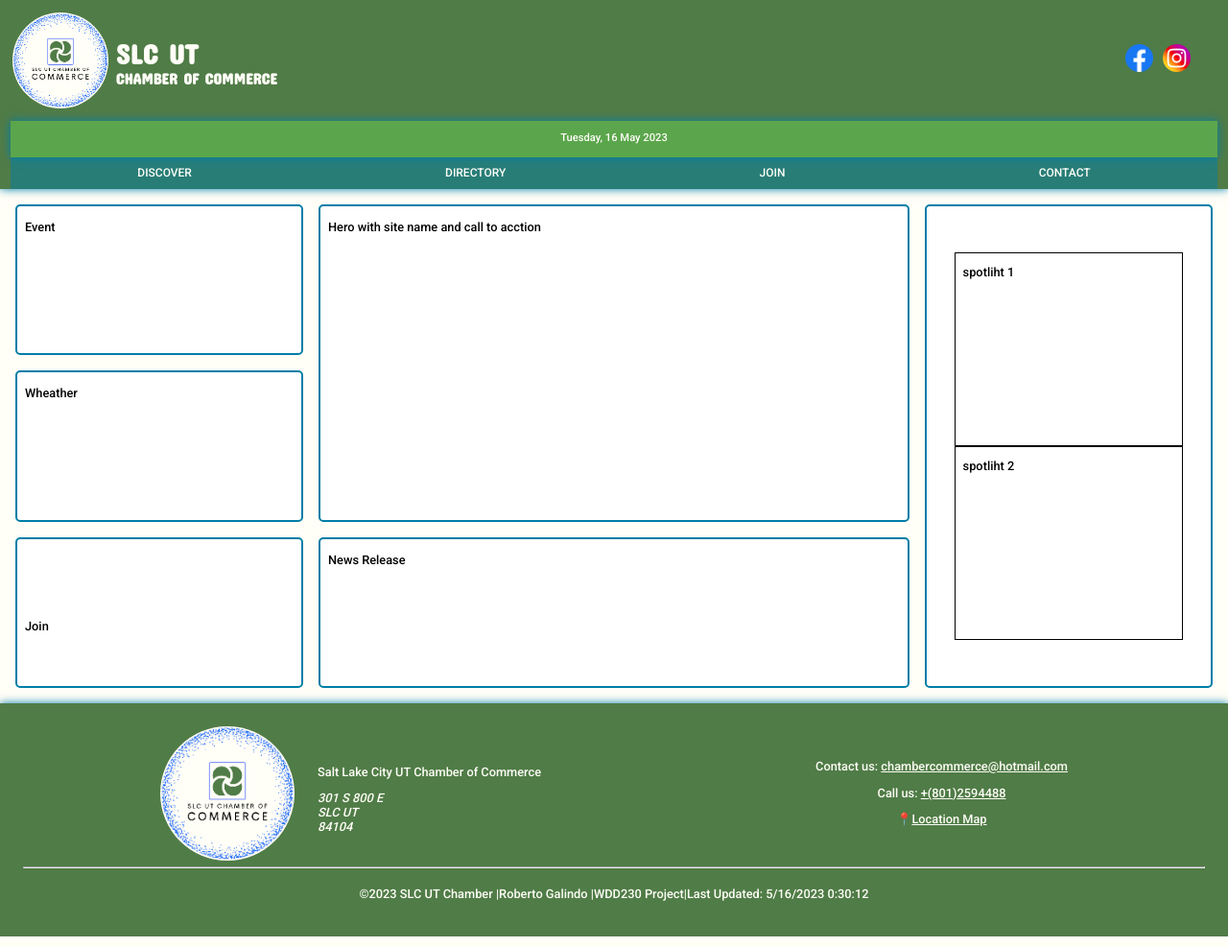
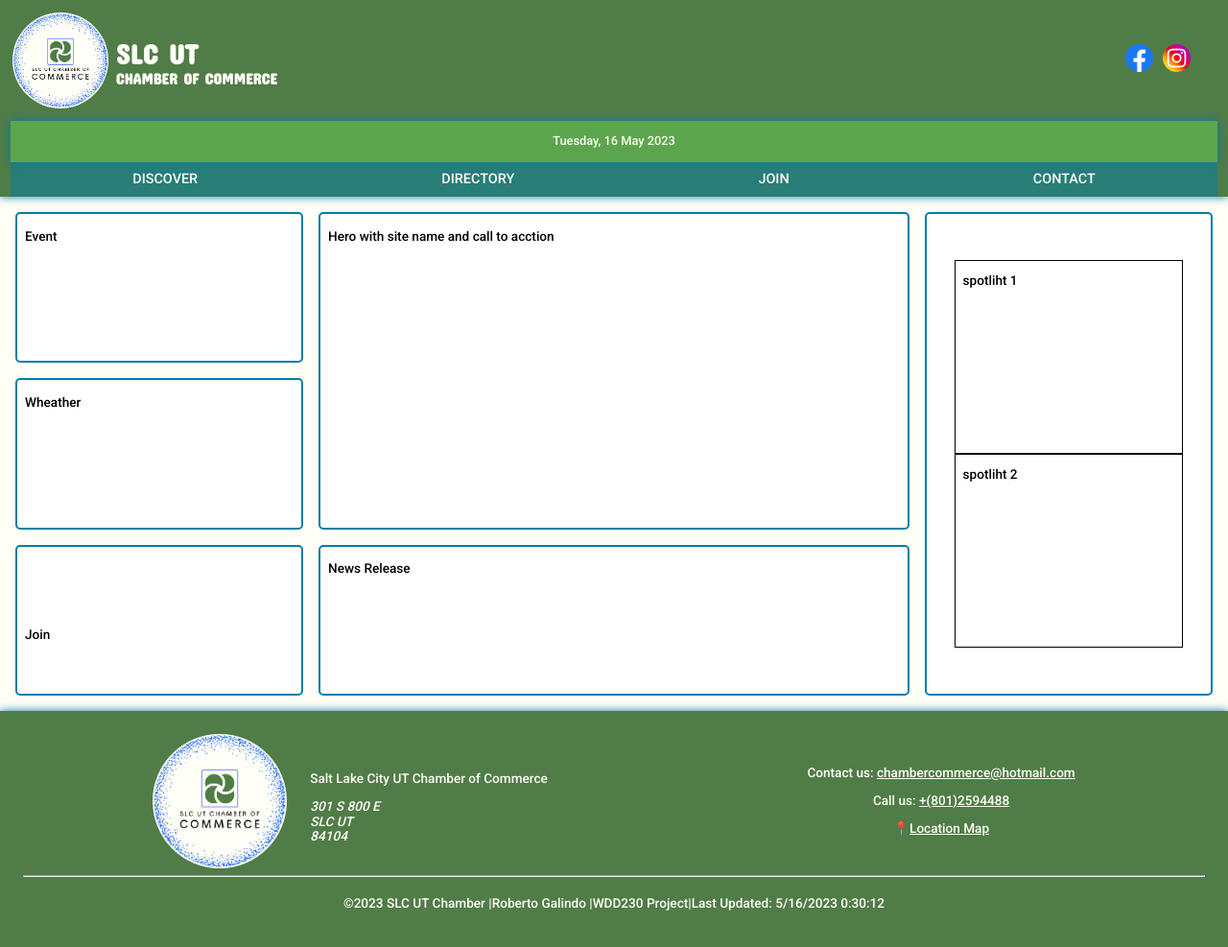
Before and after one commit to Yoav-Galindo/wdd230, a plain HTML site: page chamber/index.html in a window 1280 px wide. Shown: the whole page at 96% size. Drawn offline with Linux system fonts and the light colour scheme.

Commit message:
ChamberFontAjust

```diff
--- a/chamber/styles/base.css
+++ b/chamber/styles/base.css
@@ -25,8 +25,8 @@ header, footer{
 
 }
 .hLogo{
-    width: 80px;
-    height: 80px;
+    width: 75px;
+    height: 75px;
 }
 .logoContainer img{
     width: 100%;
@@ -59,7 +59,7 @@ header, footer{
 
 }
 .socialMedia img{
-    width: 18px;
+    width: 20px;
 }
 div button{
     font-size: 2rem;
@@ -72,14 +72,14 @@ div button{
     display: block;
     padding: .1rem;
     background-color: rgba(100, 200, 80, .55);
-    font-size: .5rem;
+    font-size: .65rem;
     margin: 0 .7rem;
     text-align: center;
     box-shadow: 0 0 9px rgba(0, 126, 167, 1);
 }
 .navContainer{
     margin: 0 .7rem;
-    font-size: .65rem;
+    font-size: .75rem;
     background-color: rgba(0,126,167, .5);
 }
 nav ul{
@@ -138,7 +138,7 @@ main{
     border-radius: 5px;
     text-indent: .5rem;
     min-height: 150px;
-    font-size: .6rem;
+    font-size: .65rem;
 }
 #joinContainer{
     display: none;
@@ -160,7 +160,7 @@ main{
 /* Footer styles */
 
 footer{
-    font-size: .6rem;
+    font-size: .65rem;
     text-align: center;
     padding: 1.5rem;
 }
--- a/chamber/styles/large.css
+++ b/chamber/styles/large.css
@@ -1,5 +1,11 @@
 @media only screen and (min-width: 64rem){
     /* Head styles */
+    .dateContainer{
+        font-size: .80rem;
+    }
+    .navContainer{
+        font-size: .90rem;
+    }
     nav ul{
         display: flex;
         justify-content: space-around;
@@ -15,7 +21,7 @@
 
    }
    .sectionStyles{
-    font-size: .8rem;
+    font-size: .85rem;
     }
 
     #heroContainer{
@@ -68,6 +74,6 @@
         margin-left: 1.5rem;
     }
     footer{
-        font-size: .8rem;
+        font-size: .85rem;
     }
 }
--- a/chamber/styles/medium.css
+++ b/chamber/styles/medium.css
@@ -14,10 +14,10 @@
         width: 29px;
     }
     .dateContainer{
-        font-size: .7rem;
+        font-size: .75rem;
     }
     .navContainer{
-        font-size: .75rem;
+        font-size: .85rem;
     }
     /* Main Styles */
     main{
@@ -25,7 +25,7 @@
         grid-template-columns: repeat(3, 1fr);
     }
     .sectionStyles{
-        font-size: .7rem;
+        font-size: .8rem;
     }
     #heroContainer{
         grid-column: 1/-1;
@@ -83,6 +83,6 @@
         height: 140px;
     }
     footer{
-        font-size: .7rem;
+        font-size: .75rem;
     }
 }
```
